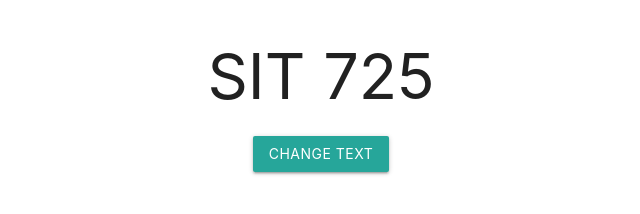
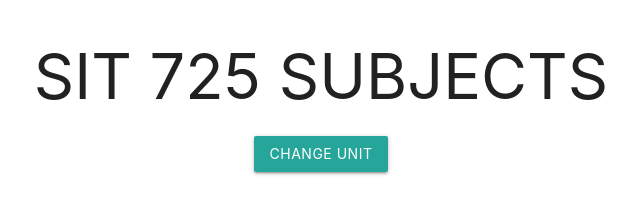
Before and after one commit to San9023/Practical-one-Tri3, a plain HTML site: page index.html in a window 1280 px wide. Shown: the whole page, without its empty margins (319-959 px from the left). Drawn offline with nearby package versions, Linux system fonts and the light colour scheme.

Commit message:
updated-prac-one

```diff
--- a/index.html
+++ b/index.html
@@ -15,10 +15,10 @@
 <body>
 <div class="container"> <div class="row">
 <div class="col s12">
-<h1 id="heading" class="center-align">SIT 725</h1>
+<h1 id="heading" class="center-align">SIT 725 SUBJECTS</h1>
 </div>
 <div class="col s12 center-align">
-<a class="waves-effect waves-light btn" onclick="changeText()">Change Text</a>
+<a class="waves-effect waves-light btn" onclick="changeText()">Change UNIT</a>
 </div>
 </div>
 </div>
--- a/js/scripts.js
+++ b/js/scripts.js
@@ -1,5 +1,5 @@
 function changeText(){
-    var textsArray = ["Text 1","Text 2", "Text 3", "Text 4", "Text 5"]
+    var textsArray = ["Unit1","Unit2", "Unit3", "Unit4", "Unit5"]
     var number = getRandomNumberBetween(0,textsArray.length - 1)
     console.log("Index: ", number)
     document.getElementById("heading").innerHTML = textsArray[number];
```
